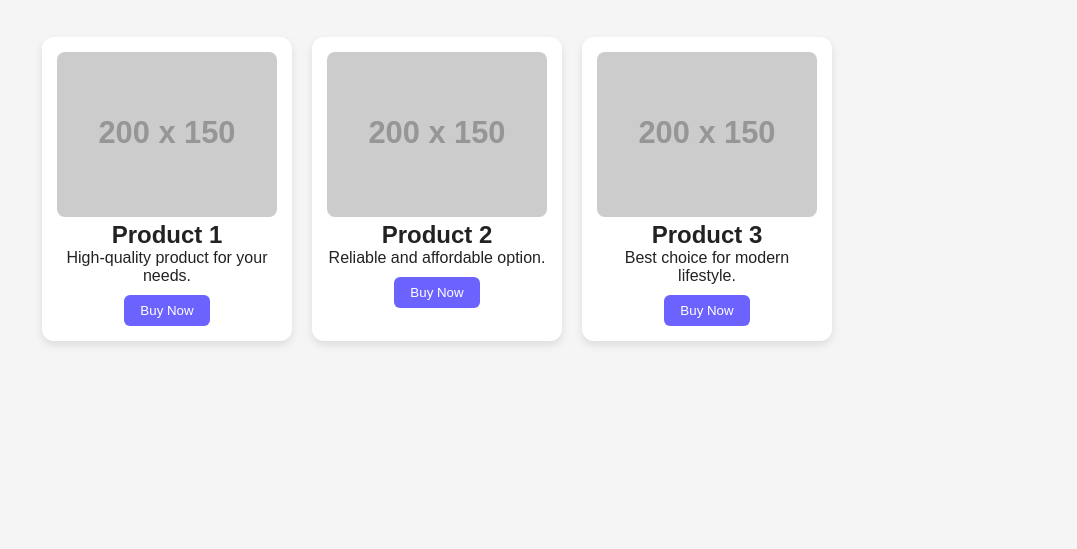
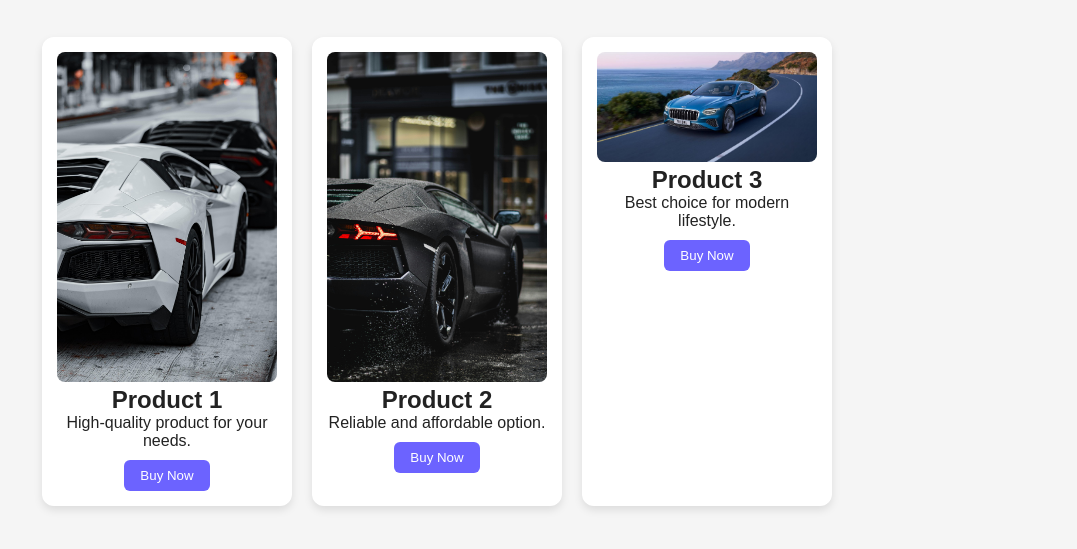
Before and after one commit to Dhiamissaoui/SHOWCASE-GALERY, a plain HTML site: page index.html in a window 1280 px wide. Shown: the part 111-660 px from the top of the page, without its empty margins (203-1280 px from the left). Drawn offline with Linux system fonts and the light colour scheme; placeholder pictures from the web are drawn by us.

Commit message:
last changes

```diff
--- a/index.html
+++ b/index.html
@@ -18,21 +18,21 @@
 
     <div class="gallery">
         <div class="card fade-in">
-            <img src="https://via.placeholder.com/200x150" alt="Product 1">
+            <img src="image two.jpg" alt="Product 1">
             <h2>Product 1</h2>
             <p>High-quality product for your needs.</p>
             <button class="buy-btn">Buy Now</button>
         </div>
 
         <div class="card fade-in">
-            <img src="https://via.placeholder.com/200x150" alt="Product 2">
+            <img src="image three.jpg" alt="Product 2">
             <h2>Product 2</h2>
             <p>Reliable and affordable option.</p>
             <button class="buy-btn">Buy Now</button>
         </div>
 
         <div class="card fade-in">
-            <img src="https://via.placeholder.com/200x150" alt="Product 3">
+            <img src="image for.jpg" alt="Product 3">
             <h2>Product 3</h2>
             <p>Best choice for modern lifestyle.</p>
             <button class="buy-btn">Buy Now</button>
```
Also changed, not shown: image for.jpg (added), image three.jpg (added), image two.jpg (added).
